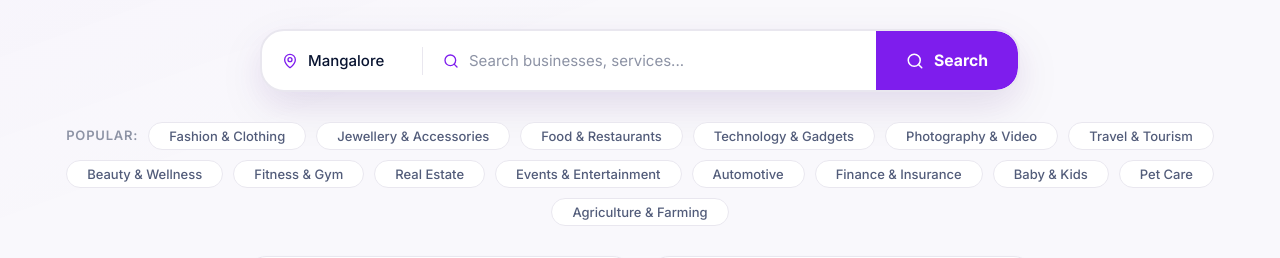
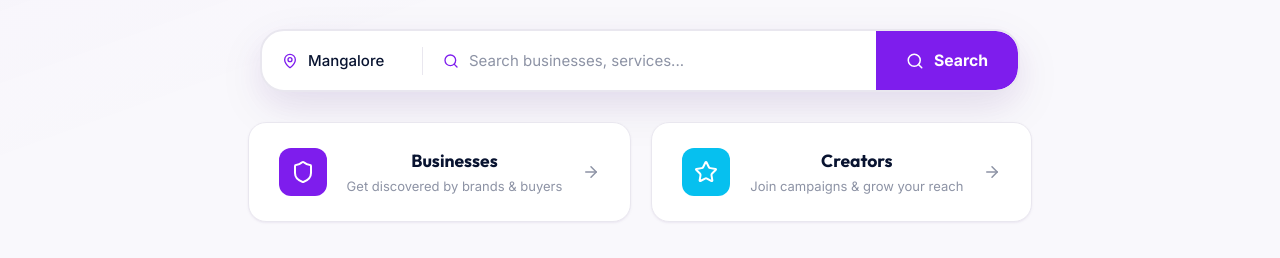
Before and after one commit to Racchu100/graphitex-digitals, a Next.js app: page / in a window 1280 px wide. Shown: the part 980-1238 px from the top of the page. Built offline with nearby package versions, Linux system fonts and the light colour scheme; no server answers.

Commit message:
feat: remove popular searches pills from homepage

```diff
--- a/src/app/(public)/page.module.css
+++ b/src/app/(public)/page.module.css
@@ -425,42 +425,7 @@
   background: var(--color-primary-hover);
 }
 
-/* ── Popular Searches ─────────────────────────────────────────────── */
-.popularRow {
-  display: flex;
-  align-items: center;
-  gap: var(--space-2);
-  flex-wrap: wrap;
-  justify-content: center;
-  animation: fadeInUp 0.7s 0.4s var(--ease-out) both;
-}
-
-.popularLabel {
-  font-size: var(--text-xs);
-  font-weight: var(--weight-semibold);
-  color: var(--color-text-muted);
-  text-transform: uppercase;
-  letter-spacing: 0.06em;
-}
-
-.popularPill {
-  background: var(--color-surface);
-  border: 1px solid var(--color-border);
-  border-radius: var(--radius-pill);
-  padding: var(--space-1) var(--space-4);
-  font-size: var(--text-xs);
-  font-weight: var(--weight-medium);
-  color: var(--color-text-secondary);
-  cursor: pointer;
-  transition: all var(--duration-fast) var(--ease-out);
-}
-
-.popularPill:hover {
-  background: var(--color-primary);
-  color: white;
-  border-color: var(--color-primary);
-  transform: translateY(-1px);
-}
+
 
 /* ── Hero Action Cards ─────────────────────────────────────────────── */
 .heroActions {
--- a/src/app/(public)/page.tsx
+++ b/src/app/(public)/page.tsx
@@ -125,24 +125,7 @@ const categories = [
 
 
 
-// ── POPULAR CATEGORIES ───────────────────────────────────────────────────────────
-const popularCategories = [
-  "Fashion & Clothing",
-  "Jewellery & Accessories",
-  "Food & Restaurants",
-  "Technology & Gadgets",
-  "Photography & Video",
-  "Travel & Tourism",
-  "Beauty & Wellness",
-  "Fitness & Gym",
-  "Real Estate",
-  "Events & Entertainment",
-  "Automotive",
-  "Finance & Insurance",
-  "Baby & Kids",
-  "Pet Care",
-  "Agriculture & Farming"
-];
+
 
 // ── HERO CAROUSEL SLIDES ───────────────────────────────────────────────────────
 const heroCarouselSlides = [
@@ -399,21 +382,7 @@ export default function HomePage() {
             </div>
           </form>
 
-          {/* Popular Search Pills */}
-          <div className={styles.popularRow}>
-            <span className={styles.popularLabel}>Popular:</span>
-            {popularCategories.map((cat) => (
-              <button
-                key={cat}
-                className={styles.popularPill}
-                onClick={() => {
-                  router.push(`/services?category=${encodeURIComponent(cat)}`);
-                }}
-              >
-                {cat}
-              </button>
-            ))}
-          </div>
+
 
           {/* Quick Action Cards */}
           <div className={styles.heroActions}>
```
Also changed, not shown: 1 other file (tests, documents, lock files or other folders).
